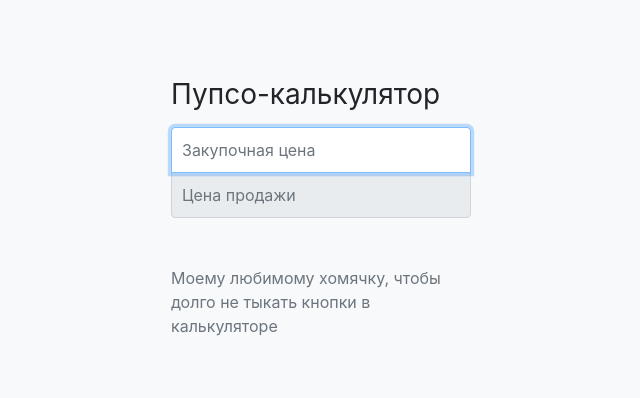
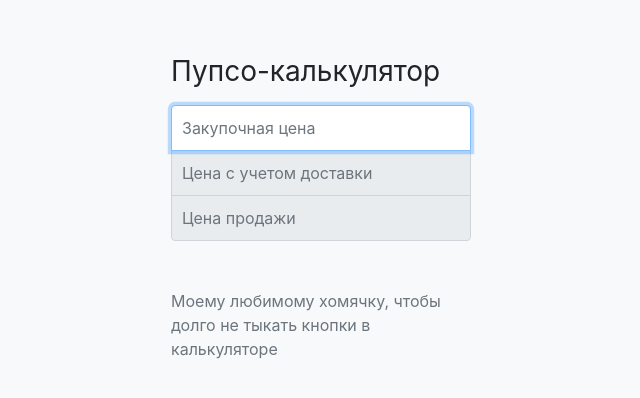
Before and after one commit to nimfomanka/nimfomanka.github.io, a plain HTML site: page index.html in a window 1280 px wide. Shown: the part 184-582 px from the top of the page, without its empty margins (319-959 px from the left). Drawn offline with nearby package versions, Linux system fonts and the light colour scheme.

Commit message:
Добавлена цена закупки с доставкой

```diff
--- a/css/style.css
+++ b/css/style.css
@@ -37,6 +37,10 @@ body {
   border-bottom-right-radius: 0;
   border-bottom-left-radius: 0;
 }
+.form-signin #price2 {
+  border-radius: 0;
+  margin-bottom: -1px;
+}
 .form-signin #retailPrice {
   margin-bottom: 10px;
   border-top-left-radius: 0;
--- a/index.html
+++ b/index.html
@@ -15,9 +15,8 @@
 
     <form class="form-signin" id="price-form">
         <h1 class="h3 mb-3 font-weight-normal">Пупсо-калькулятор</h1>
-        <label for="price" class="sr-only">Закупочная цена</label>
         <input type="text" id="price" class="form-control" placeholder="Закупочная цена" required autofocus>
-        <label for="retailPrice" class="sr-only">Цена продажи</label>
+        <input type="text" id="price2" class="form-control" placeholder="Цена с учетом доставки" readonly>
         <input type="text" id="retailPrice" class="form-control" placeholder="Цена продажи" readonly>
         <p class="mt-5 mb-3 text-muted">Моему любимому хомячку, чтобы долго не тыкать кнопки в калькуляторе</p>
     </form>
@@ -34,6 +33,7 @@
             var input_price = parseInt(this.value);
             if (!isNaN(input_price)) {
                 var retailPrice = input_price * 1.2;
+                $('#price2').val(retailPrice);
                 retailPrice = retailPrice * 4
                 $('#retailPrice').val(retailPrice);
             }
```
